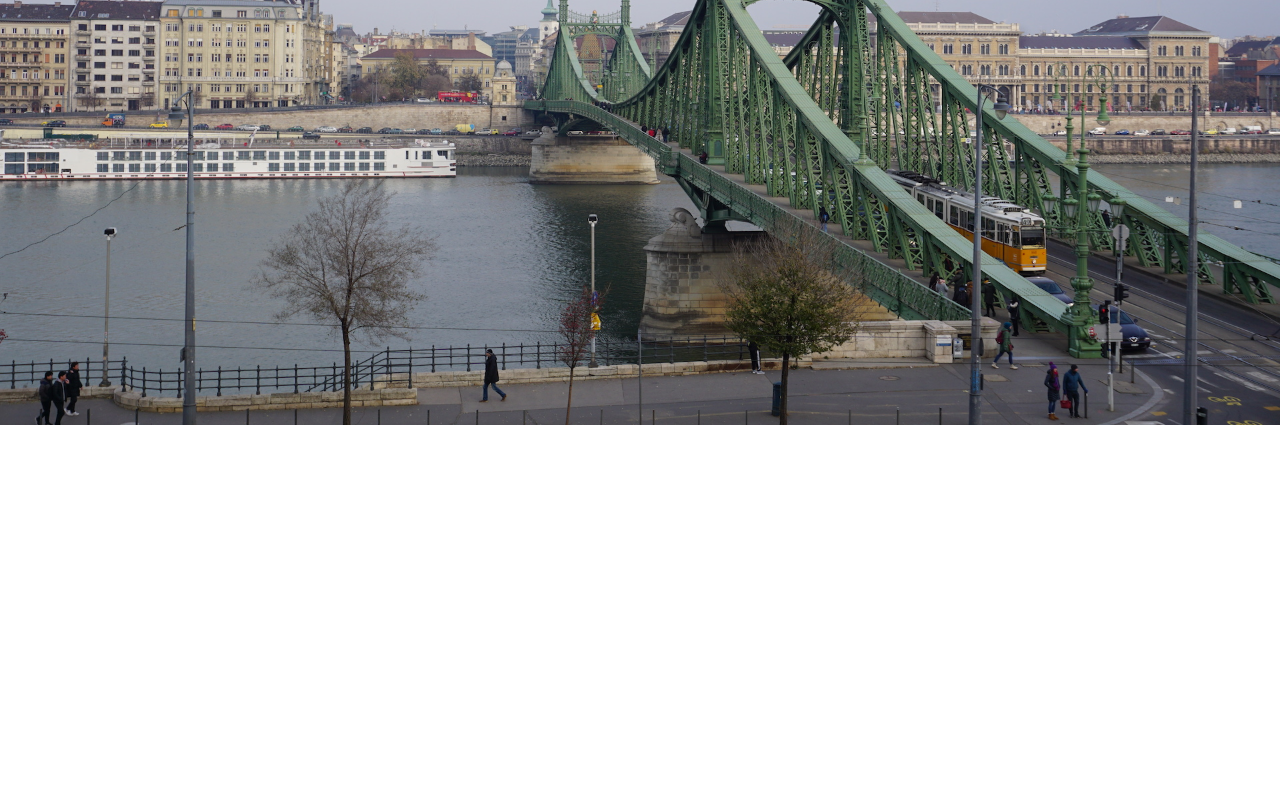
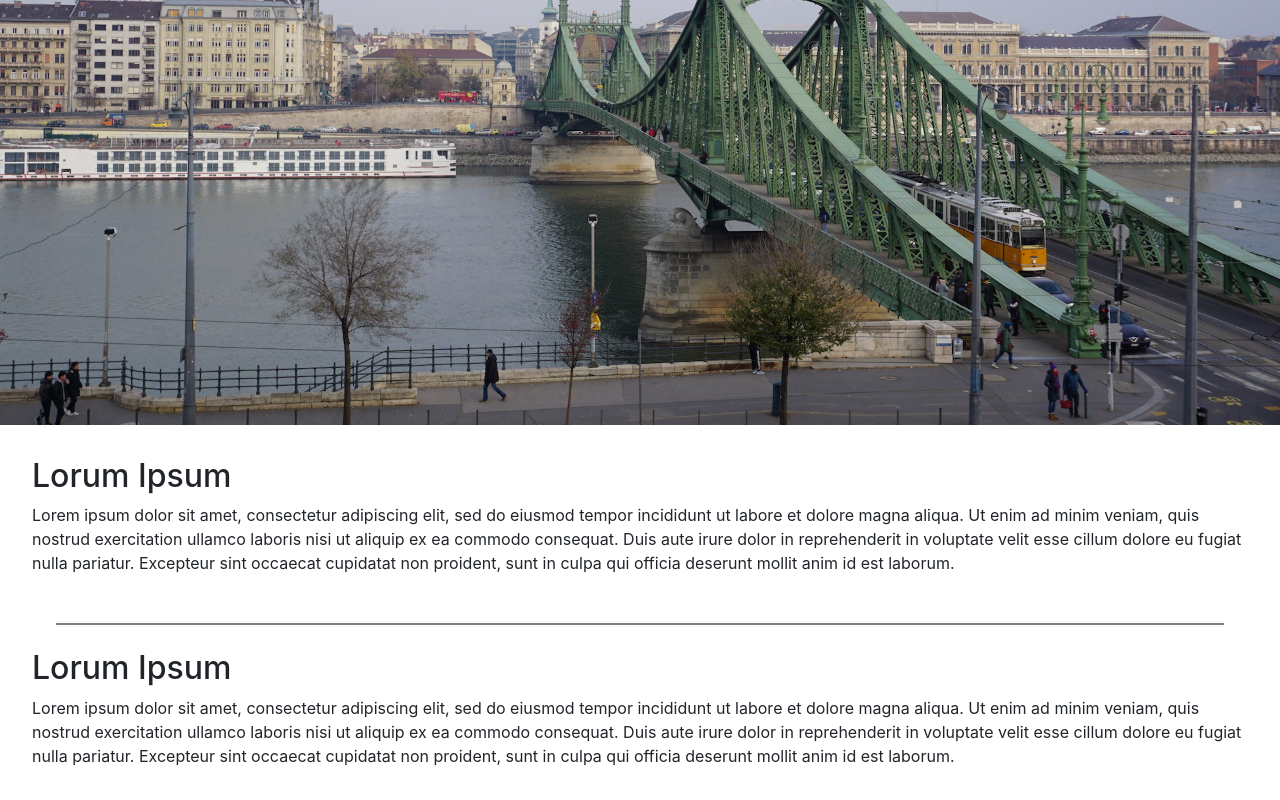
Before and after one commit to Donners45/sd-portfolio, a React (Create React App) app: page / in a window 1280 px wide. Shown: the part 375-1175 px from the top of the page. Before the commit the page ends 800 px from the top, so only its background shows below. Built offline with nearby package versions, Linux system fonts and the light colour scheme.

Commit message:
Added home component and stubbed with some styling and lorum ipsum

```diff
--- a/src/App.js
+++ b/src/App.js
@@ -2,6 +2,7 @@ import React, { Component } from 'react';
 import './App.scss';
 import Header from './components/header/header';
 import Navigation from './components/navigation/navigation';
+import Home from './components/home/home'
 
 class App extends Component {
   render() {
@@ -11,10 +12,9 @@ class App extends Component {
         </Navigation>
         <Header text="Sean Donnelly">
         </Header>
-        <header className="App-header"></header>
-        {/* <div className="body">
-
-        </div> */}
+        <div className="body">
+          <Home></Home>
+        </div>
       </div>
     );
   }
--- a/src/App.scss
+++ b/src/App.scss
@@ -2,11 +2,11 @@
   text-align: center;
 }
 
-.App-logo {
-  animation: App-logo-spin infinite 20s linear;
-  height: 40vmin;
-  pointer-events: none;
-}
+// .App-logo {
+//   animation: App-logo-spin infinite 20s linear;
+//   height: 40vmin;
+//   pointer-events: none;
+// }
 
 .App-header {
   background-color: #fff;
@@ -22,17 +22,19 @@
   color: #61dafb;
 }
 
-@keyframes App-logo-spin {
-  from {
-    transform: rotate(0deg);
-  }
-  to {
-    transform: rotate(360deg);
-  }
-}
+// @keyframes App-logo-spin {
+//   from {
+//     transform: rotate(0deg);
+//   }
+//   to {
+//     transform: rotate(360deg);
+//   }
+// }
 
 //custom body wrapper for app content
 //not the DOM's body.
 .body {
-  height:100vh;
+  float: left;
+  text-align: left;
+  padding: 2em;
 }
--- a/src/components/header/header.js
+++ b/src/components/header/header.js
@@ -6,7 +6,7 @@ function Header(props) {
     <div className={styles.bgWrapper}>
       <div className={styles.textWrapper}>
         <h1>{props.text}</h1>
-        <h3>[<a href="#soft">Software</a>] / [<a href="#photo">Photography</a>]</h3>
+        <h3>[<a href="#soft">Software</a>] & [<a href="#photo">Photography</a>]</h3>
       </div>
     </div>
   );
--- /dev/null
+++ b/src/components/home/home.js
@@ -0,0 +1,32 @@
+import React from 'react';
+import PageBrake from '../shared/pageBrake/pageBrake'
+import styles from './home.module.scss';
+
+function Home(props) {
+
+    return(
+        <>
+            <h2>
+                Lorum Ipsum
+            </h2>
+            <span>
+                Lorem ipsum dolor sit amet, consectetur adipiscing elit, sed do eiusmod tempor incididunt ut labore et dolore magna aliqua.
+                Ut enim ad minim veniam, quis nostrud exercitation ullamco laboris nisi ut aliquip ex ea commodo consequat.
+                Duis aute irure dolor in reprehenderit in voluptate velit esse cillum dolore eu fugiat nulla pariatur.
+                Excepteur sint occaecat cupidatat non proident, sunt in culpa qui officia deserunt mollit anim id est laborum.
+            </span>
+            <PageBrake></PageBrake>
+            <h2>
+                Lorum Ipsum
+            </h2>
+            <span>
+                Lorem ipsum dolor sit amet, consectetur adipiscing elit, sed do eiusmod tempor incididunt ut labore et dolore magna aliqua.
+                Ut enim ad minim veniam, quis nostrud exercitation ullamco laboris nisi ut aliquip ex ea commodo consequat.
+                Duis aute irure dolor in reprehenderit in voluptate velit esse cillum dolore eu fugiat nulla pariatur.
+                Excepteur sint occaecat cupidatat non proident, sunt in culpa qui officia deserunt mollit anim id est laborum.
+            </span>
+        </>
+    );
+}
+
+export default Home;
--- /dev/null
+++ b/src/components/shared/pageBrake/pageBrake.js
@@ -0,0 +1,11 @@
+import React from 'react';
+import styles from './pageBrake.module.scss';
+
+function PageBrake(props) {
+    return (
+        <span className={styles.pageBrake}>
+        </span>
+    );
+}
+
+export default PageBrake;
--- /dev/null
+++ b/src/components/shared/pageBrake/pageBrake.module.scss
@@ -0,0 +1,6 @@
+.pageBrake {
+    display: block;
+    height: 1px;
+    margin: 3em 1.5em 1.5em;
+    border: 1px solid gray;
+}
```
Also changed, not shown: src/components/home/home.module.scss (added).
